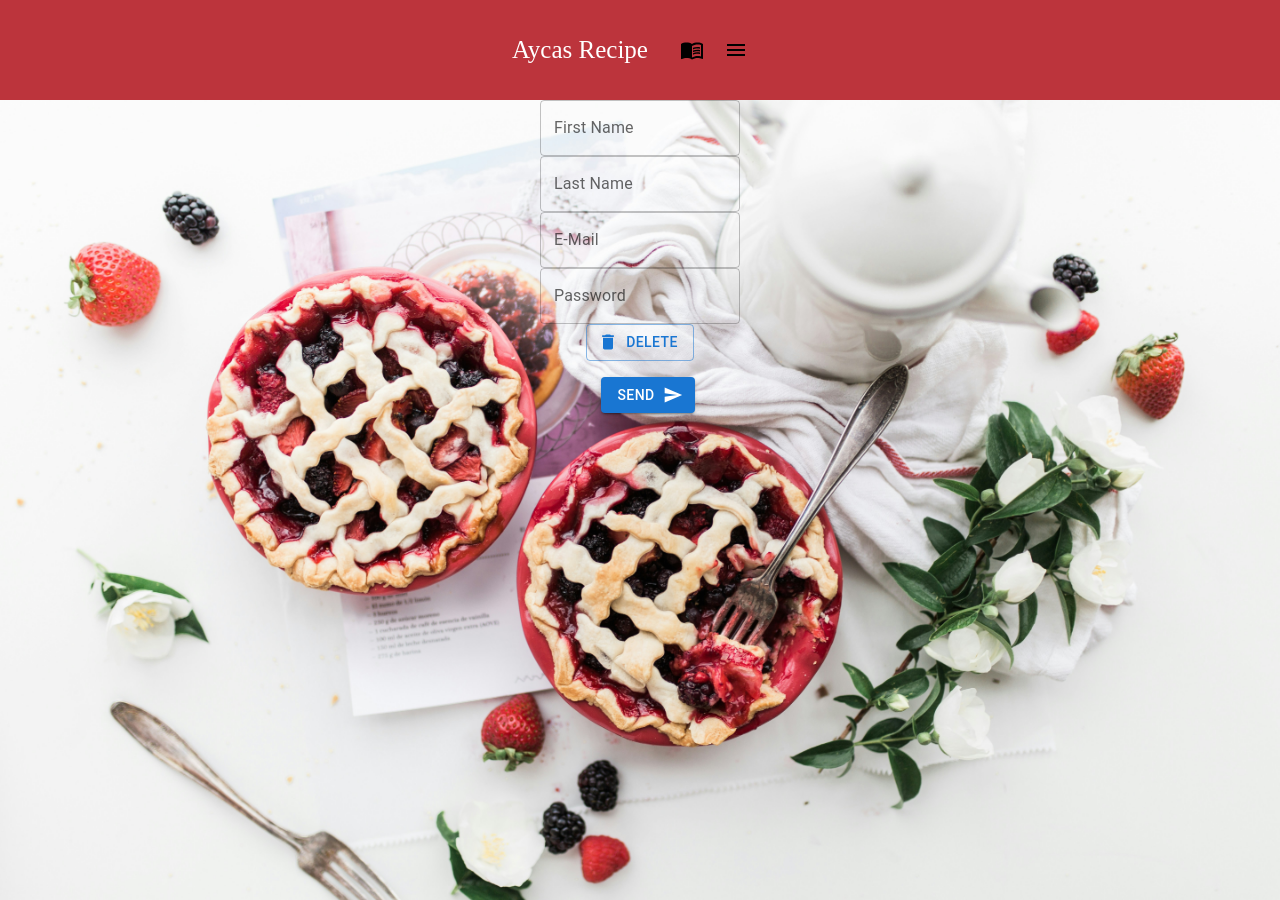
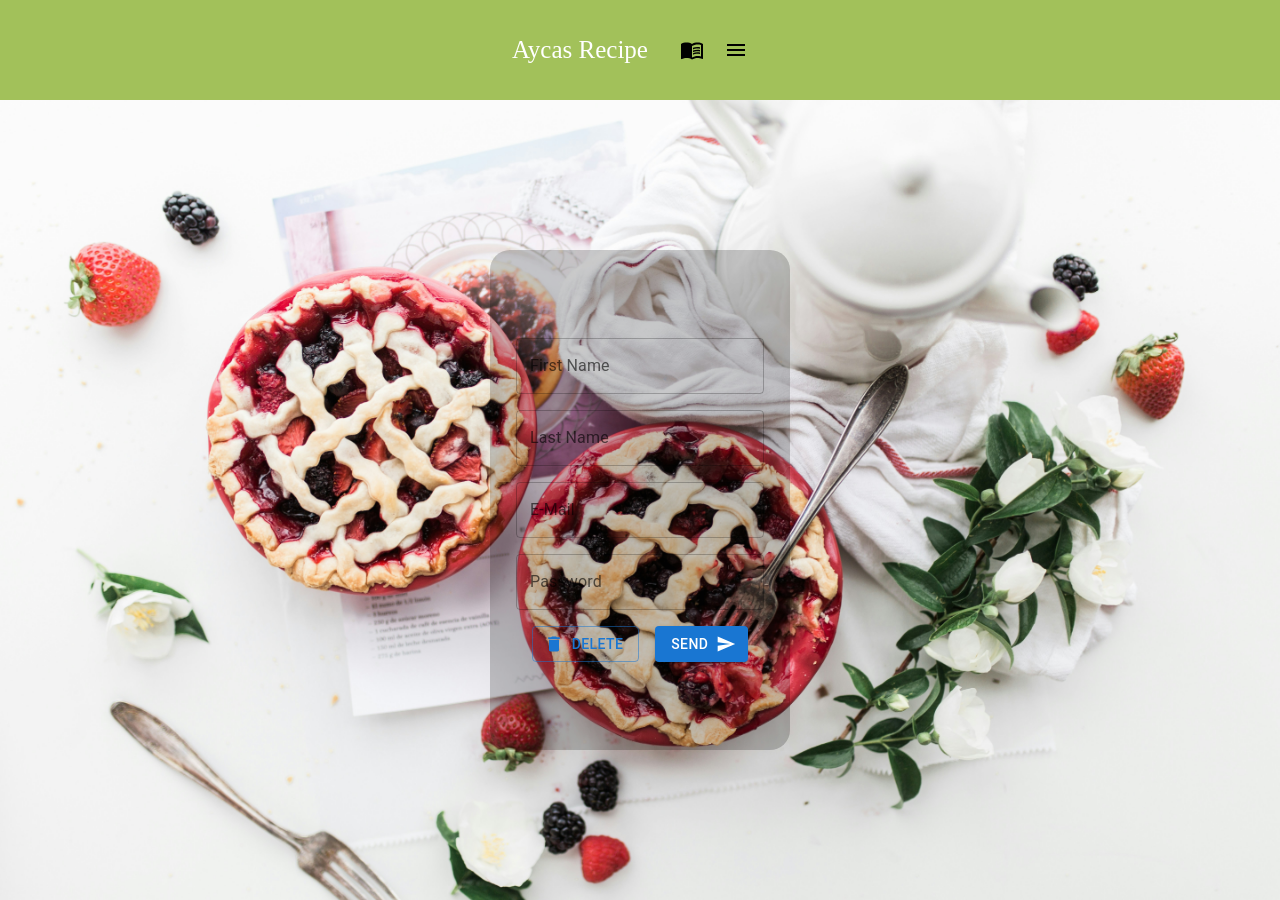
Before and after one commit to Ayca96/Recipeapp, a React (Vite) app: page /Register in a window 1280 px wide. Built offline with nearby package versions, Linux system fonts and the light colour scheme.

Commit message:
"Updated styles for NavBar, Register, and Home components"

```diff
--- a/src/components/navbar/NavBar.jsx
+++ b/src/components/navbar/NavBar.jsx
@@ -62,7 +62,7 @@ export default function NavBar() {
       {["right"].map((anchor) => (
         <React.Fragment key={anchor}>
          <Box sx={{
-          backgroundColor:"#BC343C",
+          backgroundColor:"#A2C15A",
           display: 'flex',
           justifyContent: 'center',
           alignItems: 'center',
--- /dev/null
+++ b/src/css/Home.css
@@ -0,0 +1,8 @@
+.homeContainer{
+  background-image: url(../assets/mariana-medvedeva-usfIE5Yc7PY-unsplash.jpg);
+  background-position: center;
+  background-size: cover;
+  background-repeat: no-repeat;
+ width: 100%;
+ height: 100vh;
+}
--- a/src/css/Register.css
+++ b/src/css/Register.css
@@ -1,6 +1,25 @@
-.form{
+.container{
+  display:flex;
   background-image: url(../assets/brooke-lark-of0pMsWApZE-unsplash.jpg);
   background-size: cover;
   background-repeat: no-repeat;
   height:100vh;
 }
+
+.form{
+  display:flex;
+  flex-direction:column;
+  justify-content:center;
+  align-items: center;
+  gap:2;
+  margin:auto;
+  background-color: rgba(0, 0, 0, 0.2);
+  border-radius: 20px;
+  width: 300px;
+  height: 500px;
+
+}
+
+.textField{
+
+}
--- a/src/pages/Home.jsx
+++ b/src/pages/Home.jsx
@@ -1,11 +1,13 @@
 
-
+import "../css/Home.css"
 
 function Home() {
   return (
   <>
 
-    <div>Home</div>
+    <div className="homeContainer">
+      <p>Merhaba</p>
+    </div>
   </>
 
 
--- a/src/pages/Register.jsx
+++ b/src/pages/Register.jsx
@@ -8,17 +8,17 @@ import  "../css/Register.css"
 
 export default function Register() {
   return (
-    <div className='form'>
-    <Box
+    <div className='container'>
+    <Box className='form'
       component="form"
-      sx={{ '& > :not(style)': { m: 1, width: '25ch', display:"flex", flexDirection:"column", justifyContent:"center", alignItems:"center",gap:2,maxWidth:500, margin:"auto" } }}
+      sx={{ '& > :not(style)': { m: 1,  } }}
       noValidate
       autoComplete="off"
     >
-      <TextField id="outlined-basic" label="First Name" variant="outlined" />
-      <TextField id="outlined-basic" label="Last Name" variant="outlined" />
-      <TextField id="outlined-basic" label="E-Mail" variant="outlined" />
-      <TextField id="outlined-basic" label="Password" variant="outlined" />
+      <TextField className='textField' id="outlined-basic" label="First Name" variant="outlined" />
+      <TextField className='textField' id="outlined-basic" label="Last Name" variant="outlined" />
+      <TextField className='textField' id="outlined-basic" label="E-Mail" variant="outlined" />
+      <TextField className='textField' id="outlined-basic" label="Password" variant="outlined" />
 
       <Stack direction="row" spacing={2} sx={{ mt: 2 }}>
       <Button variant="outlined" startIcon={<DeleteIcon />}>
```
Also changed, not shown: 1 other file (tests, documents, lock files or other folders).
